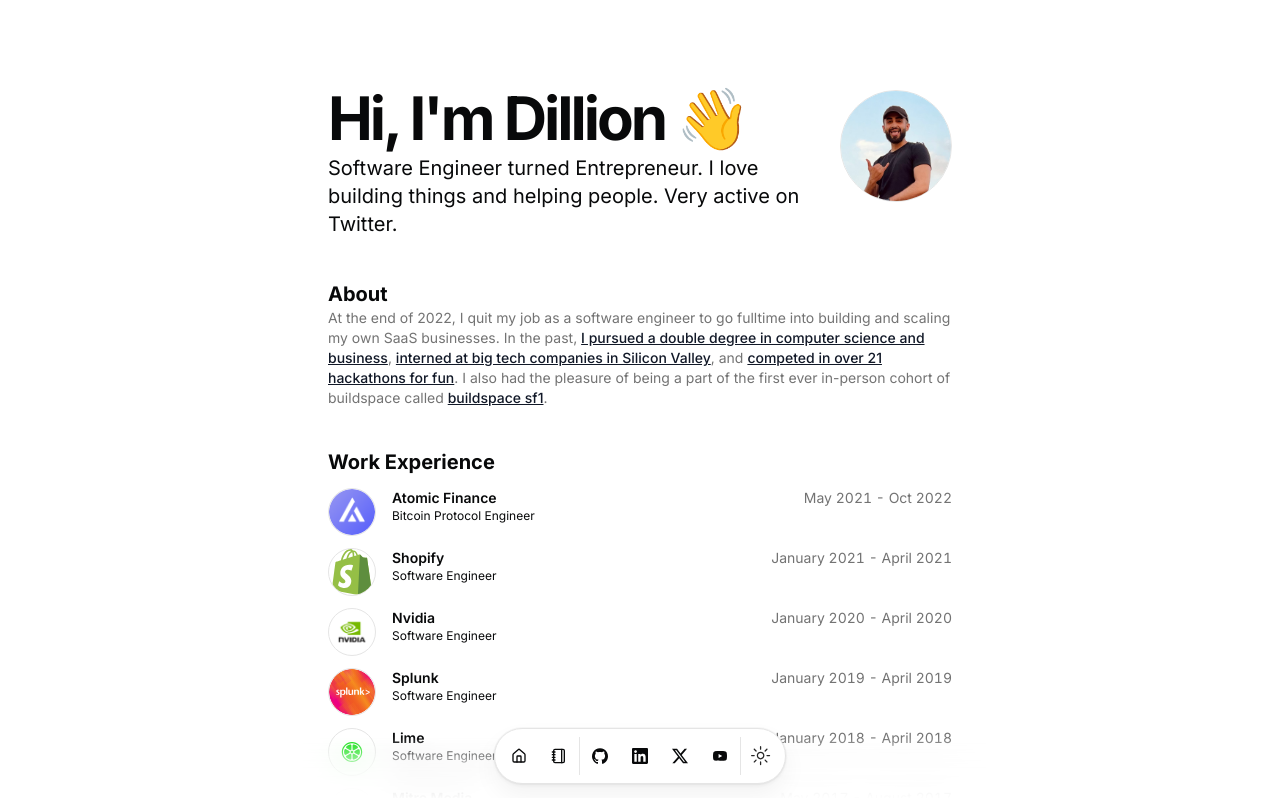
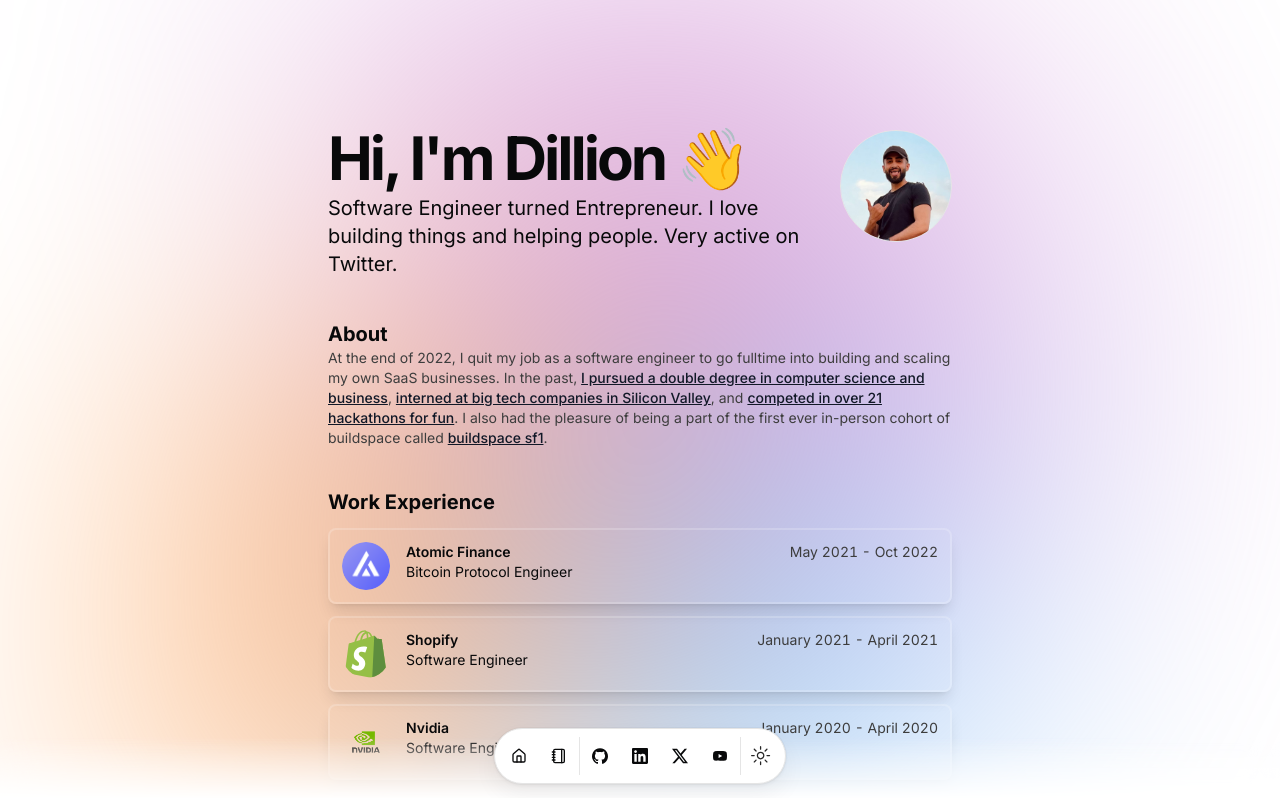
Before and after one commit to sean-she/seanshe.me, a Next.js app: page / in a window 1280 px wide. Shown: the top 798 px of the page. Built offline with nearby package versions, Linux system fonts and the light colour scheme.

Commit message:
added glassy styling and plasma background

```diff
--- a/src/app/globals.css
+++ b/src/app/globals.css
@@ -4,65 +4,65 @@
 
 @layer base {
   :root {
-      --background: 0 0% 100%;
-      --foreground: 210 11.1% 3.53%;
+    --background: hsl(0, 0%, 100%);
+    --foreground: hsl(210, 11.1%, 3.53%);
 
-      --card: 0 0% 100%;
-      --card-foreground: 210 11.1% 3.53%;
+    --card: hsl(0, 0%, 100%);
+    --card-foreground: hsl(210, 11.1%, 3.53%);
 
-      --popover: 0 0% 100%;
-      --popover-foreground: 210 11.1% 3.53%;
+    --popover: hsl(0, 0%, 100%);
+    --popover-foreground: hsl(210, 11.1%, 3.53%);
 
-      --primary: 0 0% 9%;
-      --primary-foreground: 0 0% 98%;
+    --primary: hsl(0, 0%, 9%);
+    --primary-foreground: hsl(0, 0%, 98%);
 
-      --secondary: 0 0% 96.1%;
-      --secondary-foreground: 0 0% 9%;
+    --secondary: hsl(0, 0%, 96.1%);
+    --secondary-foreground: hsl(0, 0%, 9%);
 
-      --muted: 0 0% 96.1%;
-      --muted-foreground: 0 0% 45.1%;
+    --muted: hsl(0, 0%, 96.1%);
+    --muted-foreground: hsl(0, 0%, 24%);
 
-      --accent: 0 0% 96.1%;
-    --accent-foreground: 0 0% 9%;
+    --accent: hsl(0, 0%, 96.1%);
+    --accent-foreground: hsl(0, 0%, 9%);
 
-      --destructive: 0 84.2% 60.2%;
-      --destructive-foreground: 0 0% 98%;
+    --destructive: hsl(0, 84.2%, 60.2%);
+    --destructive-foreground: hsl(0, 0%, 98%);
 
-      --border: 0 0% 89.8%;
-      --input: 0 0% 89.8%;
-      --ring: 0 0% 3.9%;
+    --border: hsl(0, 0%, 89.8%);
+    --input: hsl(0, 0%, 89.8%);
+    --ring: hsl(0, 0%, 3.9%);
 
     --radius: 0.5rem;
   }
 
   .dark {
-      --background: 210 11.1% 3.53%;
-      --foreground: 0 0% 98%;
+    --background: hsl(210, 11.1%, 3.53%);
+    --foreground: hsl(0, 0%, 98%);
 
-      --card: 210 11.1% 3.53%;
-      --card-foreground: 0 0% 98%;
+    --card: hsl(210, 11.1%, 3.53%);
+    --card-foreground: hsl(0, 0%, 98%);
 
-      --popover: 210 11.1% 3.53%;
-      --popover-foreground: 0 0% 98%;
+    --popover: hsl(210, 11.1%, 3.53%);
+    --popover-foreground: hsl(0, 0%, 98%);
 
-      --primary: 0 0% 98%;
-      --primary-foreground: 0 0% 9%;
+    --primary: hsl(0, 0%, 98%);
+    --primary-foreground: hsl(0, 0%, 9%);
 
-      --secondary: 0 0% 14.9%;
-      --secondary-foreground: 0 0% 98%;
+    --secondary: hsl(0, 0%, 14.9%);
+    --secondary-foreground: hsl(0, 0%, 98%);
 
-      --muted: 0 0% 14.9%;
-      --muted-foreground: 0 0% 63.9%;
+    --muted: hsl(0, 0%, 14.9%);
+    --muted-foreground: hsl(0, 2%, 88%);
 
-      --accent: 0 0% 14.9%;
-      --accent-foreground: 0 0% 98%;
+    --accent: hsl(0, 0%, 14.9%);
+    --accent-foreground: hsl(0, 0%, 98%);
 
-      --destructive: 0 62.8% 30.6%;
-      --destructive-foreground: 0 0% 98%;
+    --destructive: hsl(0, 62.8%, 30.6%);
+    --destructive-foreground: hsl(0, 0%, 98%);
 
-      --border: 0 0% 14.9%;
-      --input: 0 0% 14.9%;
-      --ring: 0 0% 83.1%;
+    --border: hsl(0, 0%, 14.9%);
+    --input: hsl(0, 0%, 14.9%);
+    --ring: hsl(0, 0%, 83.1%);
   }
 }
 
@@ -142,3 +142,124 @@
 code[data-line-numbers-max-digits="3"] > [data-line]::before {
   width: 3rem;
 }
+
+/* Animated Gradient Background for pages */
+/* Code generated by CSS Plasma Background Generator */
+/* https://github.com/fracergu/css-plasma-background-generator */
+.gradient-wrapper {
+  position: fixed;
+  top: 0;
+  left: 0;
+  width: 100%;
+  height: 100%;
+  overflow: hidden;
+  filter: blur(145px);
+  z-index: -1;
+  pointer-events: none;
+}
+
+.gradient {
+  position: absolute;
+  border-radius: 100%;
+  opacity: 0.65;
+  mix-blend-mode: screen;
+  animation-iteration-count: infinite;
+  animation-timing-function: cubic-bezier(0.1, 0, 0.9, 1);
+}
+
+.gradient-1 {
+  background: rgb(195, 115, 211);
+  width: 700px;
+  height: 700px;
+  animation-duration: 8s;
+  opacity: 0.65;
+  left: 60%;
+  top: 40%;
+  z-index: -2;
+  animation-name: animation-gradient-1;
+}
+
+.gradient-2 {
+  background: rgb(255, 115, 0);
+  width: 600px;
+  height: 600px;
+  animation-duration: 8s;
+  opacity: 0.65;
+  left: 40%;
+  top: 60%;
+  z-index: -1;
+  animation-name: animation-gradient-2;
+}
+
+.gradient-3 {
+  background: rgb(0, 157, 255);
+  width: 500px;
+  height: 500px;
+  animation-duration: 8s;
+  opacity: 0.65;
+  left: 50%;
+  top: 50%;
+  z-index: -3;
+  animation-name: animation-gradient-3;
+}
+
+@keyframes animation-gradient-1 {
+  0% {
+    transform: translateY(-50%) translateX(-50%) rotate(-20deg) translateX(20%);
+  }
+  25% {
+    transform: translateY(-50%) translateX(-50%) skew(-15deg, -15deg)
+      rotate(80deg) translateX(30%);
+  }
+  50% {
+    transform: translateY(-50%) translateX(-50%) rotate(180deg) translateX(25%);
+  }
+  75% {
+    transform: translateY(-50%) translateX(-50%) skew(15deg, 15deg)
+      rotate(240deg) translateX(15%);
+  }
+  100% {
+    transform: translateY(-50%) translateX(-50%) rotate(340deg) translateX(20%);
+  }
+}
+
+@keyframes animation-gradient-2 {
+  0% {
+    transform: translateY(-50%) translateX(-50%) rotate(40deg) translateX(-20%);
+  }
+  25% {
+    transform: translateY(-50%) translateX(-50%) skew(15deg, 15deg)
+      rotate(110deg) translateX(-5%);
+  }
+  50% {
+    transform: translateY(-50%) translateX(-50%) rotate(210deg) translateX(-35%);
+  }
+  75% {
+    transform: translateY(-50%) translateX(-50%) skew(-15deg, -15deg)
+      rotate(300deg) translateX(-10%);
+  }
+  100% {
+    transform: translateY(-50%) translateX(-50%) rotate(400deg) translateX(-20%);
+  }
+}
+
+@keyframes animation-gradient-3 {
+  0% {
+    transform: translateY(-50%) translateX(-50%) translateX(-15%) translateY(10%);
+  }
+  20% {
+    transform: translateY(-50%) translateX(-50%) translateX(20%) translateY(-30%);
+  }
+  40% {
+    transform: translateY(-50%) translateX(-50%) translateX(-25%) translateY(-15%);
+  }
+  60% {
+    transform: translateY(-50%) translateX(-50%) translateX(30%) translateY(20%);
+  }
+  80% {
+    transform: translateY(-50%) translateX(-50%) translateX(5%) translateY(35%);
+  }
+  100% {
+    transform: translateY(-50%) translateX(-50%) translateX(-15%) translateY(10%);
+  }
+}
--- a/src/app/layout.tsx
+++ b/src/app/layout.tsx
@@ -57,7 +57,7 @@
     <html lang="en" suppressHydrationWarning>
       <body
         className={cn(
-          "min-h-screen bg-background font-sans antialiased max-w-2xl mx-auto py-12 sm:py-24 px-6",
+          "min-h-screen bg-background font-sans antialiased max-w-2xl mx-auto pt-12 pb-20 sm:pt-24 sm:pb-32 px-6",
           fontSans.variable
         )}
       >
--- a/src/app/page.tsx
+++ b/src/app/page.tsx
@@ -13,7 +13,14 @@
 
 export default function Page() {
   return (
-    <main className="flex flex-col min-h-[100dvh] space-y-10">
+    <main className="flex flex-col min-h-[100dvh] space-y-10 relative">
+      {/* Animated Gradient Background */}
+      <div className="gradient-wrapper">
+        <div className="gradient gradient-1"></div>
+        <div className="gradient gradient-2"></div>
+        <div className="gradient gradient-3"></div>
+      </div>
+
       <section id="hero">
         <div className="mx-auto w-full max-w-2xl space-y-8">
           <div className="gap-2 flex justify-between">
@@ -152,7 +159,7 @@
           </div>
         </div>
       </section>
-      <section id="hackathons">
+      {/* <section id="hackathons">
         <div className="space-y-12 w-full py-12">
           <BlurFade delay={BLUR_FADE_DELAY * 13}>
             <div className="flex flex-col items-center justify-center space-y-4 text-center">
@@ -194,10 +201,10 @@
             </ul>
           </BlurFade>
         </div>
-      </section>
+      </section> */}
       <section id="contact">
         <div className="grid items-center justify-center gap-4 px-4 text-center md:px-6 w-full py-12">
-          <BlurFade delay={BLUR_FADE_DELAY * 16}>
+          <BlurFade delay={BLUR_FADE_DELAY * 13}>
             <div className="space-y-3">
               <div className="inline-block rounded-lg bg-foreground text-background px-3 py-1 text-sm">
                 Contact
@@ -209,7 +216,7 @@
                 Want to chat? Just shoot me a dm{" "}
                 <Link
                   href={DATA.contact.social.X.url}
-                  className="text-blue-500 hover:underline"
+                  className="text-blue-500 dark:text-blue-400 hover:underline"
                 >
                   with a direct question on twitter
                 </Link>{" "}
--- a/src/components/resume-card.tsx
+++ b/src/components/resume-card.tsx
@@ -44,9 +44,9 @@
       className="block cursor-pointer"
       onClick={handleClick}
     >
-      <Card className="flex">
-        <div className="flex-none">
-          <Avatar className="border size-12 m-auto bg-muted-background dark:bg-foreground">
+      <Card className="flex p-3 backdrop-blur-lg bg-card/60 dark:bg-card/40 border-2 border-white/20 dark:border-white/10 shadow-lg hover:shadow-xl transition-all duration-300 hover:border-white/40 dark:hover:border-white/20 relative overflow-hidden before:absolute before:inset-0 before:bg-gradient-to-br before:from-white/10 before:to-transparent before:opacity-0 hover:before:opacity-100 before:transition-opacity before:duration-300 before:pointer-events-none">
+        <div className="flex-none relative ">
+          <Avatar className="size-12 m-auto bg-muted-background dark:bg-foreground">
             <AvatarImage
               src={logoUrl}
               alt={altText}
@@ -55,7 +55,7 @@
             <AvatarFallback>{altText[0]}</AvatarFallback>
           </Avatar>
         </div>
-        <div className="flex-grow ml-4 items-center flex-col group">
+        <div className="flex-grow ml-4 items-center flex-col group relative ">
           <CardHeader>
             <div className="flex items-center justify-between gap-x-2 text-base">
               <h3 className="inline-flex items-center justify-center font-semibold leading-none text-xs sm:text-sm">
@@ -84,7 +84,7 @@
                 {period}
               </div>
             </div>
-            {subtitle && <div className="font-sans text-xs">{subtitle}</div>}
+            {subtitle && <div className="font-sans text-xs sm:text-sm">{subtitle}</div>}
           </CardHeader>
           {description && (
             <motion.div
--- a/tailwind.config.ts
+++ b/tailwind.config.ts
@@ -23,38 +23,38 @@
         sans: ["var(--font-sans)", ...fontFamily.sans],
       },
       colors: {
-        border: "hsl(var(--border))",
-        input: "hsl(var(--input))",
-        ring: "hsl(var(--ring))",
-        background: "hsl(var(--background))",
-        foreground: "hsl(var(--foreground))",
+        border: "var(--border)",
+        input: "var(--input)",
+        ring: "var(--ring)",
+        background: "var(--background)",
+        foreground: "var(--foreground)",
         primary: {
-          DEFAULT: "hsl(var(--primary))",
-          foreground: "hsl(var(--primary-foreground))",
+          DEFAULT: "var(--primary)",
+          foreground: "var(--primary-foreground)",
         },
         secondary: {
-          DEFAULT: "hsl(var(--secondary))",
-          foreground: "hsl(var(--secondary-foreground))",
+          DEFAULT: "var(--secondary)",
+          foreground: "var(--secondary-foreground)",
         },
         destructive: {
-          DEFAULT: "hsl(var(--destructive))",
-          foreground: "hsl(var(--destructive-foreground))",
+          DEFAULT: "var(--destructive)",
+          foreground: "var(--destructive-foreground)",
         },
         muted: {
-          DEFAULT: "hsl(var(--muted))",
-          foreground: "hsl(var(--muted-foreground))",
+          DEFAULT: "var(--muted)",
+          foreground: "var(--muted-foreground)",
         },
         accent: {
-          DEFAULT: "hsl(var(--accent))",
-          foreground: "hsl(var(--accent-foreground))",
+          DEFAULT: "var(--accent)",
+          foreground: "var(--accent-foreground)",
         },
         popover: {
-          DEFAULT: "hsl(var(--popover))",
-          foreground: "hsl(var(--popover-foreground))",
+          DEFAULT: "var(--popover)",
+          foreground: "var(--popover-foreground)",
         },
         card: {
-          DEFAULT: "hsl(var(--card))",
-          foreground: "hsl(var(--card-foreground))",
+          DEFAULT: "var(--card)",
+          foreground: "var(--card-foreground)",
         },
       },
       borderRadius: {
```
Also changed, not shown: src/app/blog/page.tsx (+8 -1 lines), src/components/project-card.tsx (+9 -9 lines). Lines whose indentation alone changed are shown as unchanged.
